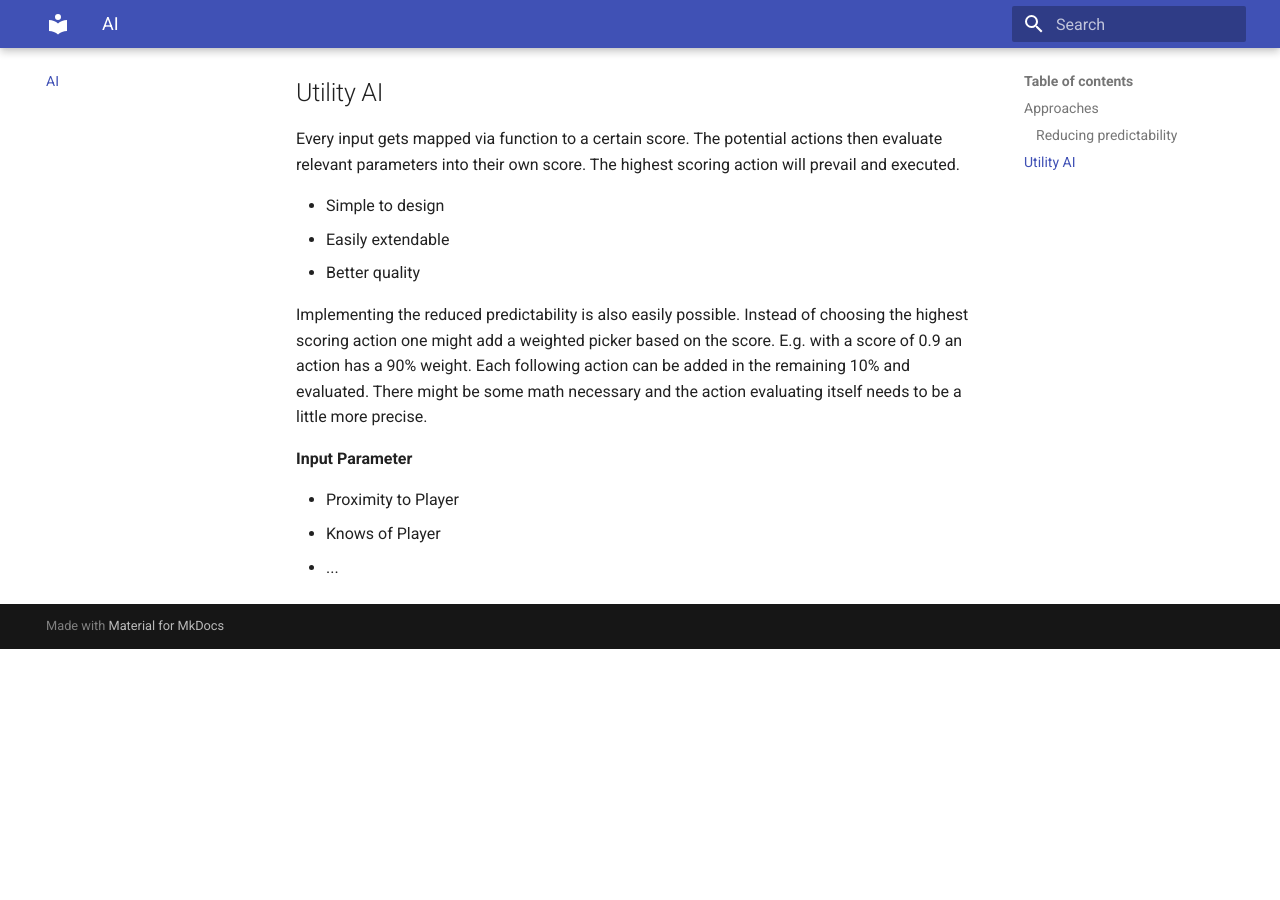
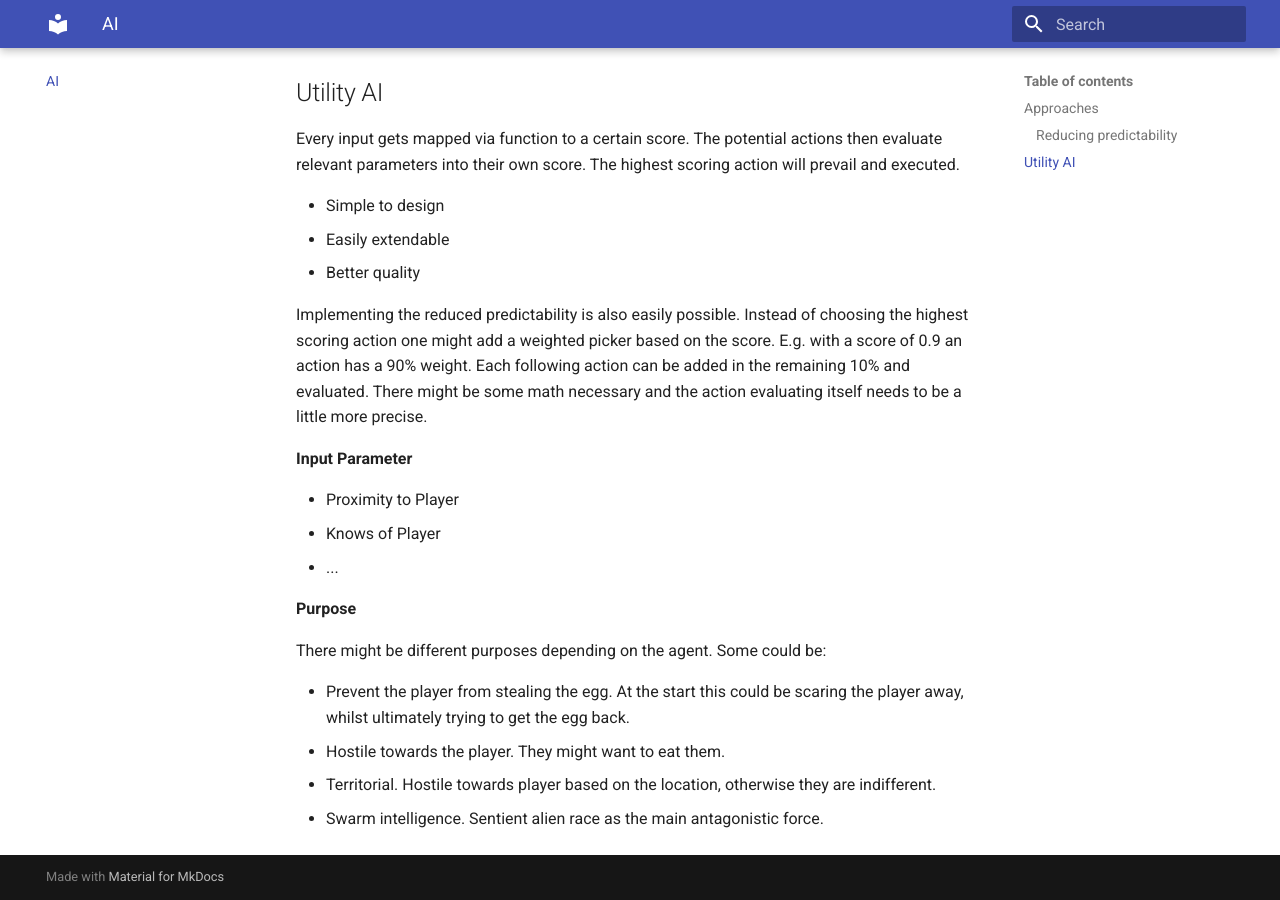
Before and after one commit to L1mee/PTra, an MkDocs documentation site: the page built from docs/ai.md, in a window 1280 px wide and 900 px high, scrolled down 576 px. Built offline with MkDocs 1.6.1 and Material for MkDocs 9.7.7, drawn with Linux system fonts in a browser that asks for light colours; before the commit the page ends 1225 px from its top, so only the background shows below that.

Commit message:
super tiny progress

```diff
--- a/docs/ai.md
+++ b/docs/ai.md
@@ -26,3 +26,12 @@ Implementing the reduced predictability is also easily possible. Instead of choo
 - Proximity to Player
 - Knows of Player
 - ...
+
+**Purpose**
+
+There might be different purposes depending on the agent. Some could be:
+
+- Prevent the player from stealing the egg. At the start this could be scaring the player away, whilst ultimately trying to get the egg back.
+- Hostile towards the player. They might want to eat them.
+- Territorial. Hostile towards player based on the location, otherwise they are indifferent.
+- Swarm intelligence. Sentient alien race as the main antagonistic force.
```
